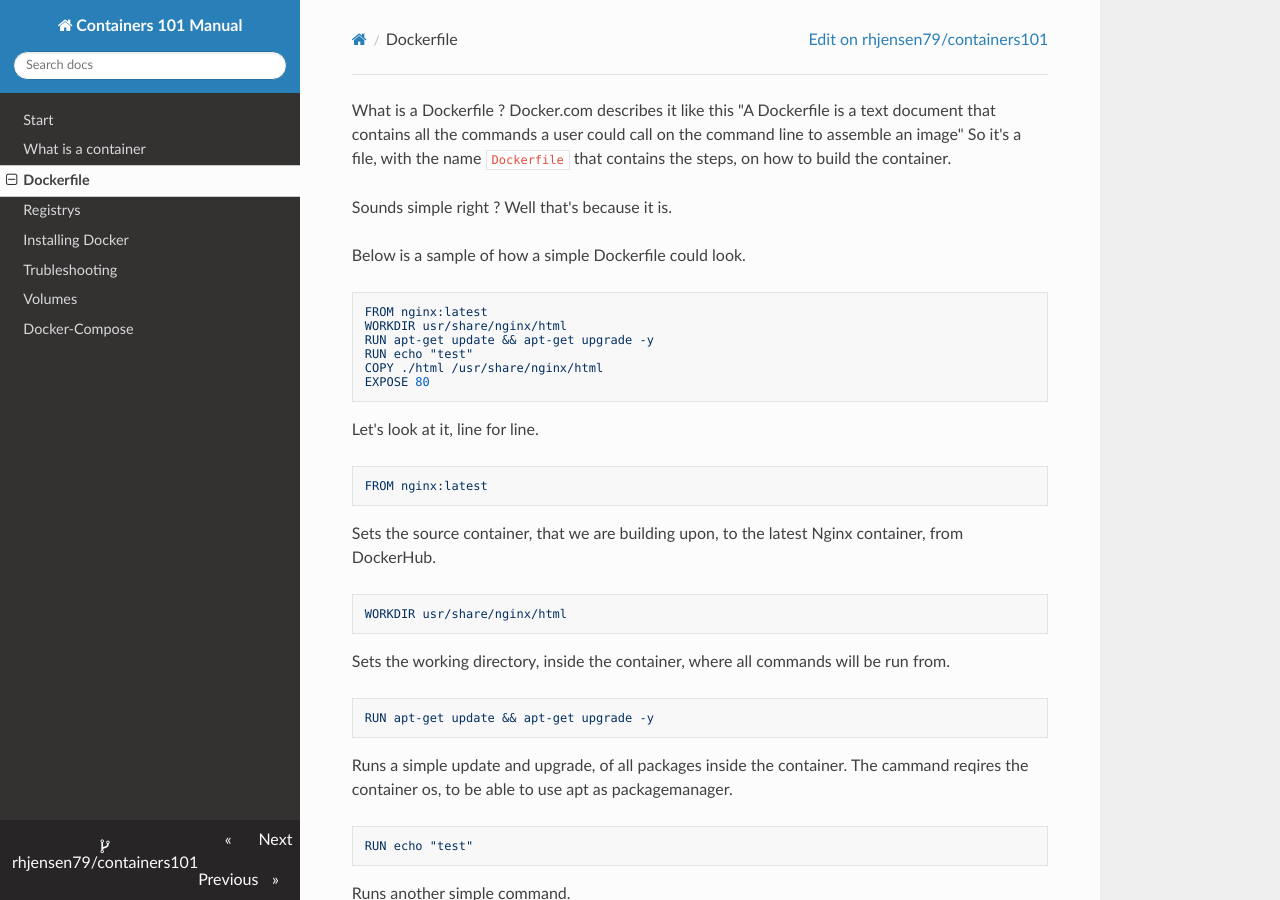
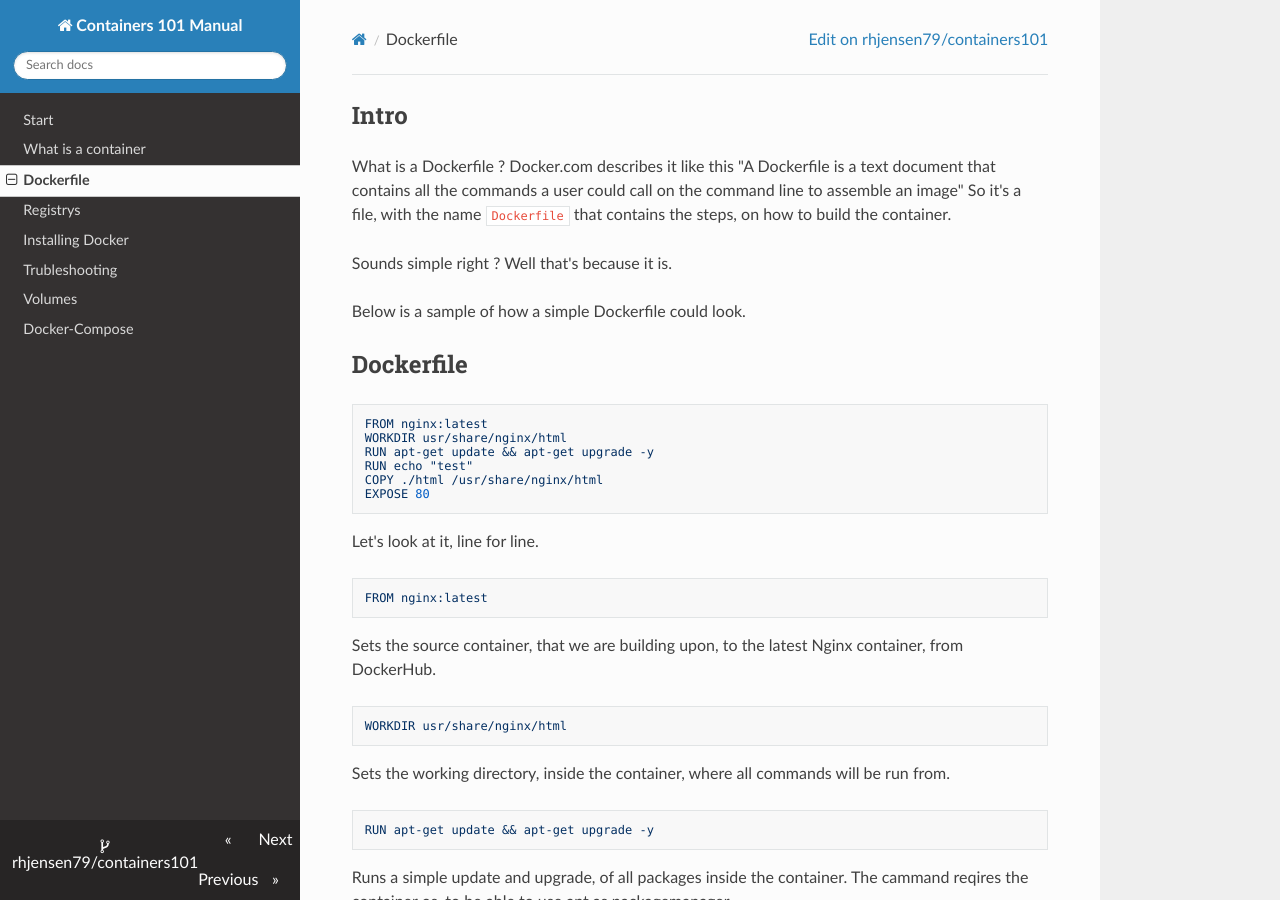
Before and after one commit to rhjensen79/containers101, an MkDocs documentation site: the page built from docs/dockerfile.md, in a window 1280 px wide and 900 px high. Built offline with MkDocs 1.6.1, drawn with Linux system fonts in a browser that asks for light colours; nearby versions of some CDN libraries.

Commit message:
added sections

````diff
--- a/docs/dockerfile.md
+++ b/docs/dockerfile.md
@@ -1,9 +1,13 @@
+## Intro
+
 What is a Dockerfile ? Docker.com describes it like this "A Dockerfile is a text document that contains all the commands a user could call on the command line to assemble an image"
 So it's a file, with the name `Dockerfile` that contains the steps, on how to build the container.
 
 Sounds simple right ? Well that's because it is.
 
 Below is a sample of how a simple Dockerfile could look.
+
+## Dockerfile
 
 ```yaml
 FROM nginx:latest
````
